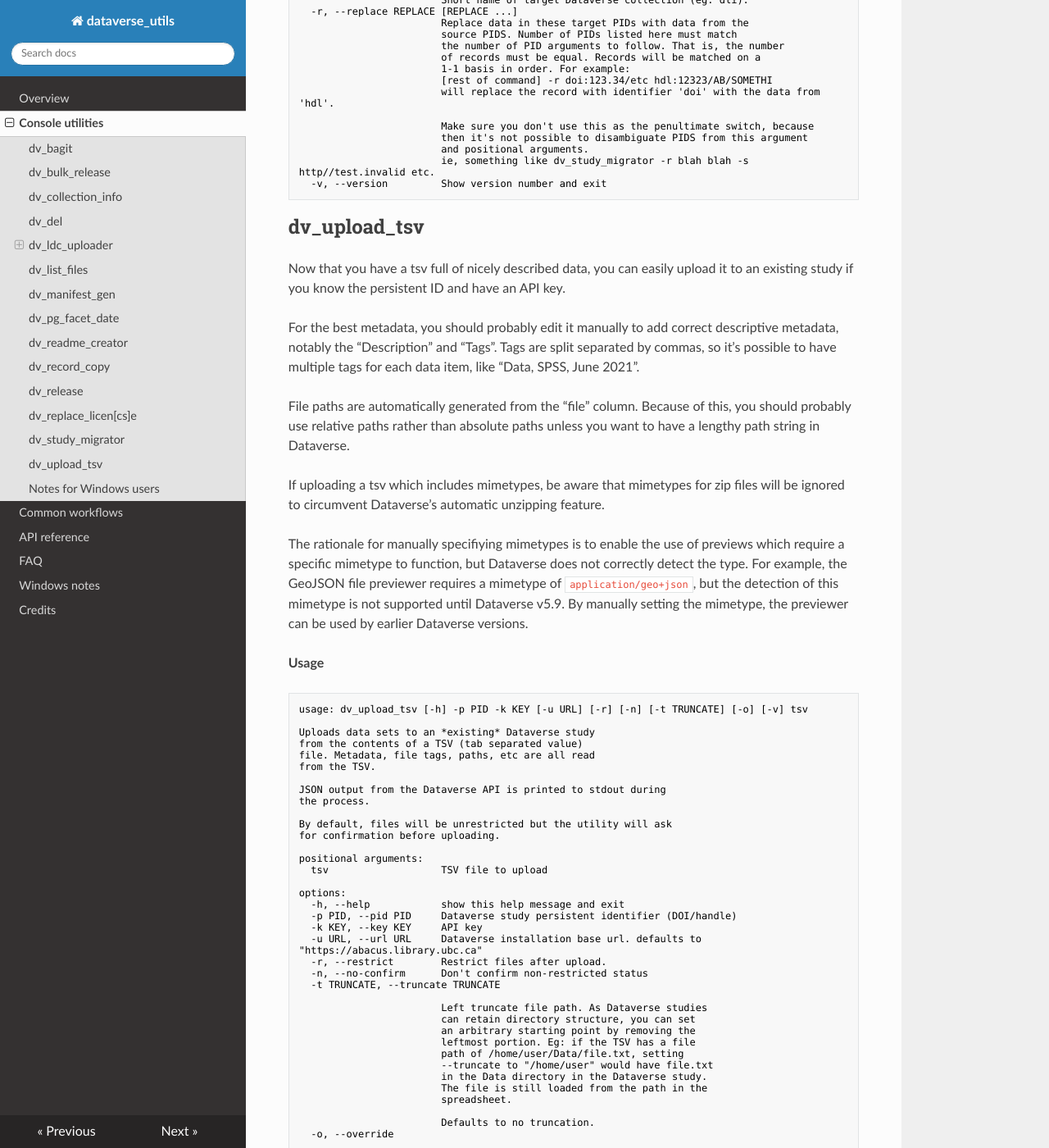
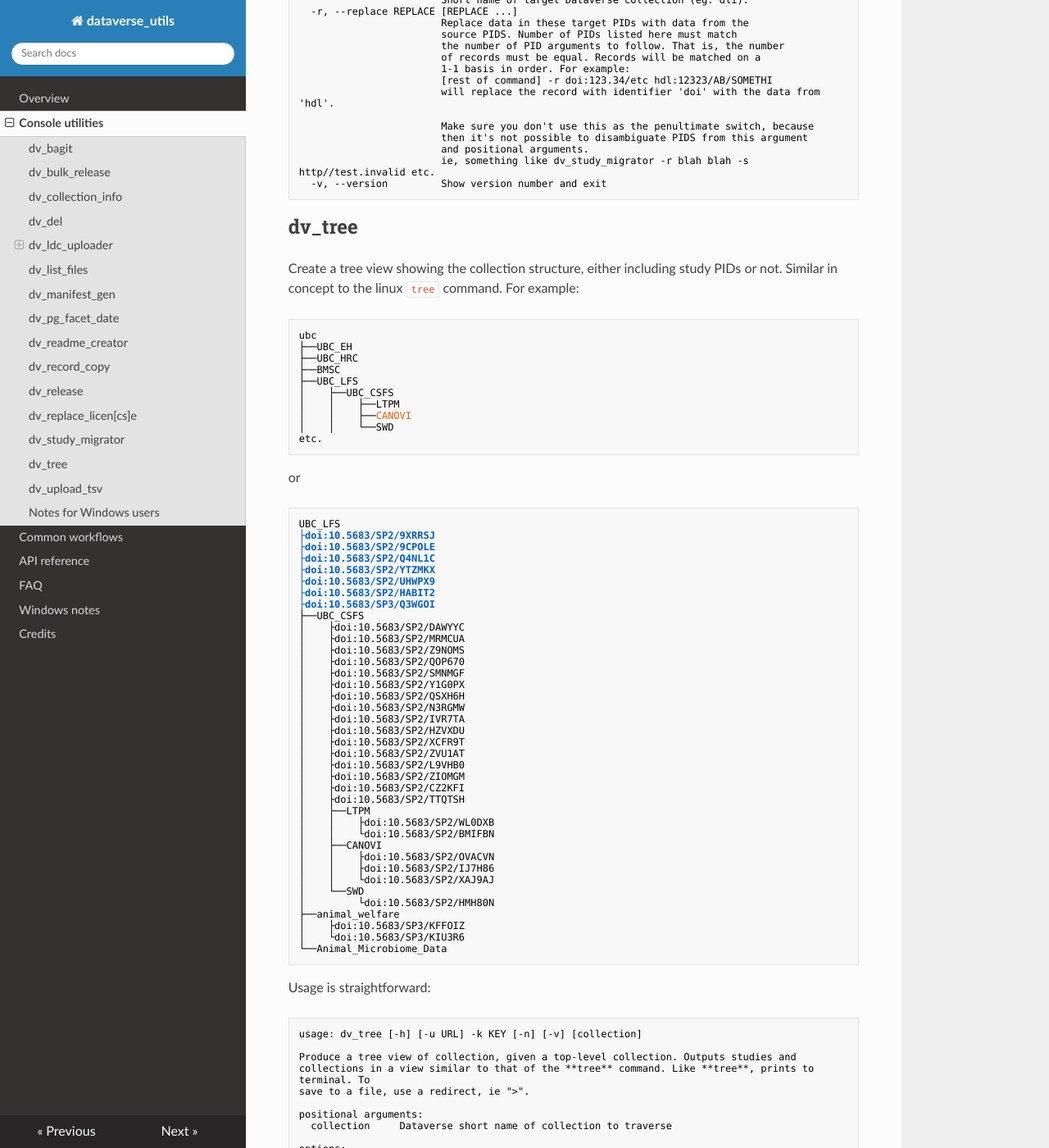
Before and after one commit to ubc-library-rc/dataverse_utils, an MkDocs documentation site: the page built from docs/scripts.md, in a window 1280 px wide and 1400 px high, scrolled down 12878 px. Shown: the whole window at 82% size. Built offline with MkDocs 1.6.1, drawn with Linux system fonts in a browser that asks for light colours; nearby versions of some CDN libraries; some of the changed text lies outside the part shown.

Commit message:
Documentation update

````diff
--- a/docs/scripts.md
+++ b/docs/scripts.md
@@ -594,6 +594,84 @@
   -v, --version         Show version number and exit
 ```
 
+## dv_tree
+
+Create a tree view showing the collection structure, either including study PIDs or not. Similar in concept to the linux `tree` command. For example:
+```
+ubc
+├──UBC_EH
+├──UBC_HRC
+├──BMSC
+├──UBC_LFS
+│    ├──UBC_CSFS
+│    │    ├──LTPM
+│    │    ├──CANOVI
+│    │    └──SWD
+etc.
+```
+
+or
+
+```
+UBC_LFS
+├doi:10.5683/SP2/9XRRSJ
+├doi:10.5683/SP2/9CPOLE
+├doi:10.5683/SP2/Q4NL1C
+├doi:10.5683/SP2/YTZMKX
+├doi:10.5683/SP2/UHWPX9
+├doi:10.5683/SP2/HABIT2
+├doi:10.5683/SP3/Q3WGOI
+├──UBC_CSFS
+│    ├doi:10.5683/SP2/DAWYYC
+│    ├doi:10.5683/SP2/MRMCUA
+│    ├doi:10.5683/SP2/Z9NOMS
+│    ├doi:10.5683/SP2/QOP670
+│    ├doi:10.5683/SP2/SMNMGF
+│    ├doi:10.5683/SP2/Y1G0PX
+│    ├doi:10.5683/SP2/QSXH6H
+│    ├doi:10.5683/SP2/N3RGMW
+│    ├doi:10.5683/SP2/IVR7TA
+│    ├doi:10.5683/SP2/HZVXDU
+│    ├doi:10.5683/SP2/XCFR9T
+│    ├doi:10.5683/SP2/ZVU1AT
+│    ├doi:10.5683/SP2/L9VHB0
+│    ├doi:10.5683/SP2/ZIOMGM
+│    ├doi:10.5683/SP2/CZ2KFI
+│    ├doi:10.5683/SP2/TTQTSH
+│    ├──LTPM
+│    │    ├doi:10.5683/SP2/WL0DXB
+│    │    └doi:10.5683/SP2/BMIFBN
+│    ├──CANOVI
+│    │    ├doi:10.5683/SP2/OVACVN
+│    │    ├doi:10.5683/SP2/IJ7H86
+│    │    └doi:10.5683/SP2/XAJ9AJ
+│    └──SWD
+│         └doi:10.5683/SP2/HMH80N
+├──animal_welfare
+│    ├doi:10.5683/SP3/KFFOIZ
+│    └doi:10.5683/SP3/KIU3R6
+└──Animal_Microbiome_Data
+```
+
+Usage is straightforward:
+
+```nohighlight
+usage: dv_tree [-h] [-u URL] -k KEY [-n] [-v] [collection]
+
+Produce a tree view of collection, given a top-level collection. Outputs studies and collections in a view similar to that of the **tree** command. Like **tree**, prints to terminal. To
+save to a file, use a redirect, ie ">".
+
+positional arguments:
+  collection     Dataverse short name of collection to traverse
+
+options:
+  -h, --help     show this help message and exit
+  -u, --url URL  URL of Dataverse instance. Default: https://borealisdata.ca
+  -k, --key KEY  API key
+  -n, --nopids   Suppress PIDs and show only a *collection* tree
+  -v, --version  Show version number and exit
+```
+
 ## dv_upload_tsv
 
 Now that you have a tsv full of nicely described data, you can easily upload it to an existing study if you know the persistent ID and have an API key.
````
Also changed, not shown: 1 other file.
